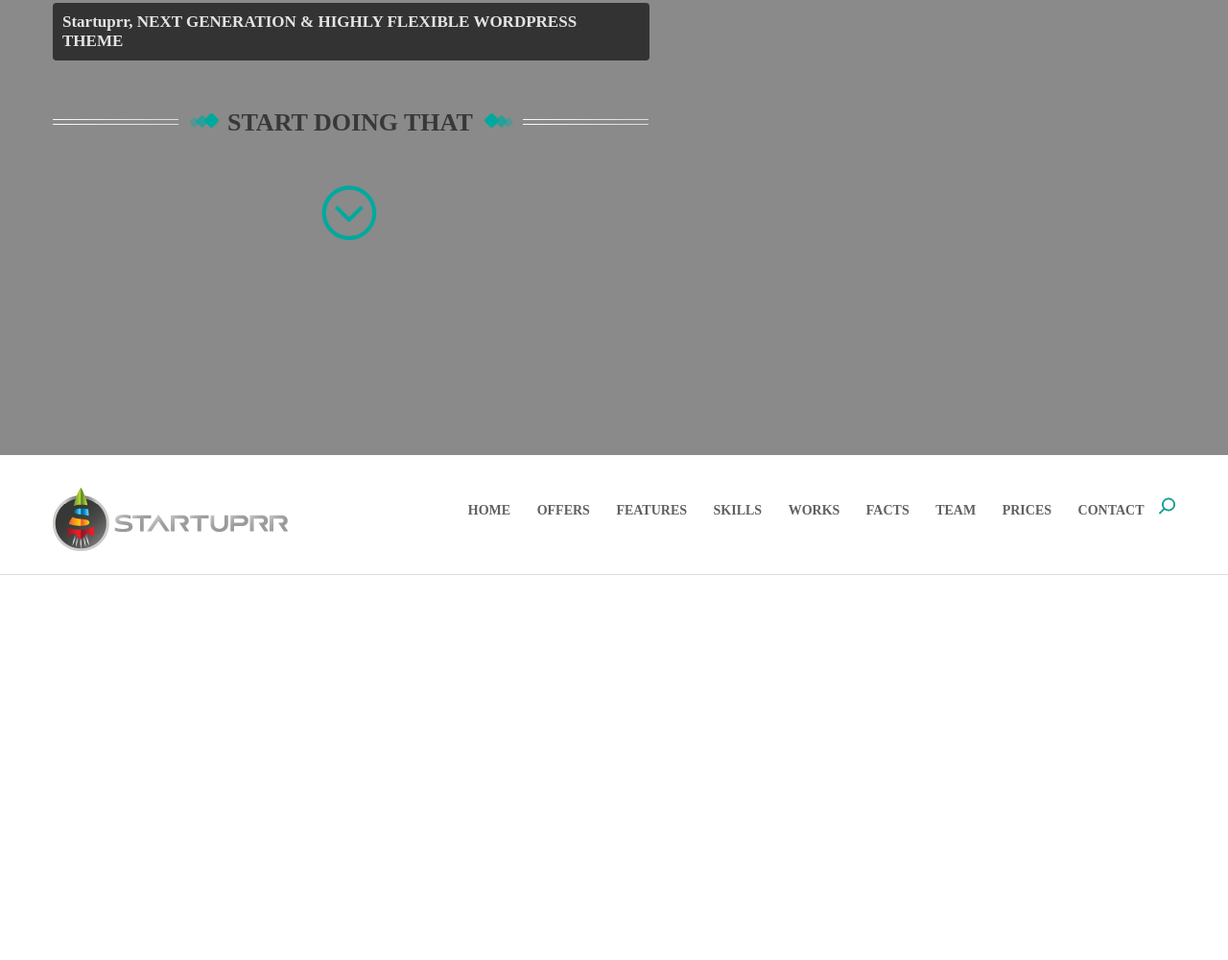
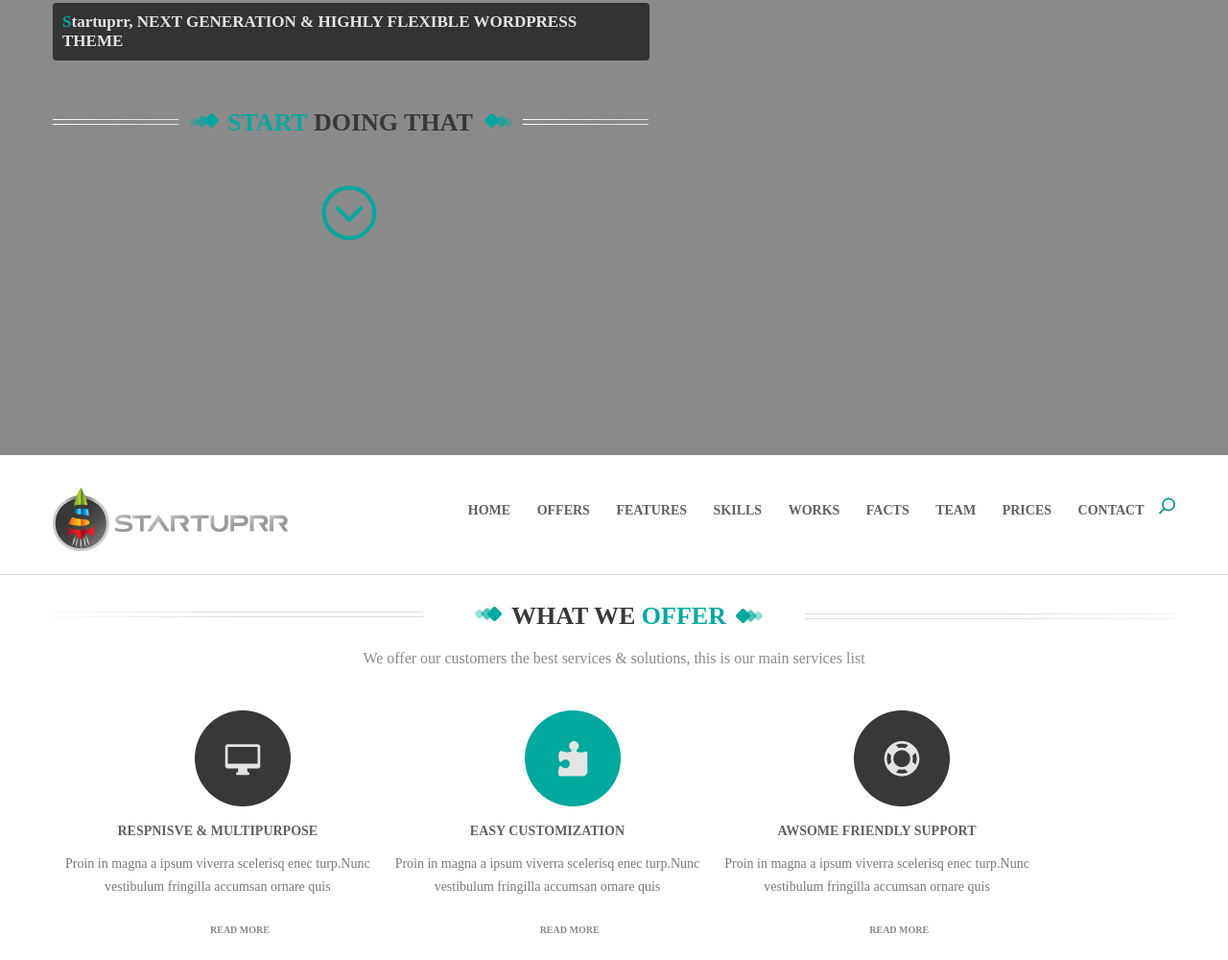
Before and after one commit to Crena/Startuprr-OnePage, a plain HTML site: page index.html in a window 1280 px wide. Shown: the part 316-1316 px from the top of the page at 96% size. Before the commit the page ends 915 px from the top, so only its background shows below. Drawn offline with Linux system fonts and the light colour scheme; a web font is replaced by a local one.

Commit message:
Fix some details in header and add the what we offer session

```diff
--- a/css/style.css
+++ b/css/style.css
@@ -43,7 +43,7 @@ body {
     padding: 2px;
 }
 
-.home-text h3 {
+.home-text-h3 {
     font-size: 17px;
     font-family: "Raleway";
     color: #e4e4e4;
@@ -163,3 +163,137 @@ header {
     width: 100%;
     padding-bottom: 20px;
 }
+
+.title {
+    width: 100%;
+    display: inline-block;
+    text-align: center;
+}
+
+.green-color {
+    color: #00a99d;
+}
+
+.title h3 {
+    font-size: 26px;
+    font-family: "Raleway";
+    color: rgb(56, 56, 56);
+    font-weight: bold;
+    text-transform: uppercase;
+    line-height: 0.769;
+    text-align: center;
+    display: inline-block;
+    margin-top: 33px;
+    position: relative;
+    max-width: 20%;
+}
+
+.title h3:before {
+    content: "";
+    display: block;
+    position: absolute;
+    background-image: url(../images/left-shape.png);
+    background-repeat: no-repeat;
+    width: 28px;
+    height: 15px;
+    left: -38px;
+}
+
+.title h3:after {
+    content: "";
+    display: block;
+    position: absolute;
+    background-image: url(../images/right-shape.png);
+    background-repeat: no-repeat;
+    width: 28px;
+    height: 15px;
+    right: -38px;
+    top: 2px;
+}
+
+.left-line {
+    display: block;
+    float: left;
+    background-image: url(../images/left-line.png);
+    background-repeat: no-repeat;
+    height: 13px;
+    display: inline-block;
+    margin-top: 38px;
+    width: 33%;
+    background-size: 100% auto;
+    margin-right: 40px;
+    box-sizing: border-box;
+}
+
+.right-line {
+    background-image: url(../images/right-line.png);
+    background-repeat: no-repeat;
+    height: 13px;
+    display: inline-block;
+    width: 33%;
+    margin-left: 30px;
+    float: right;
+    margin-top: 40px;
+}
+
+.title-p {
+    font-size: 16px;
+    font-family: "Raleway";
+    color: rgb(138, 138, 138);
+    line-height: 1;
+    text-align: center;
+    margin: 0;
+}
+
+.we-offer {
+    float: left;
+    display: inline;
+    padding-top: 45px;
+}
+
+.we-offer h3 {
+    font-size: 14px;
+    font-family: "Raleway";
+    color: rgb(96, 96, 96);
+    font-weight: bold;
+    text-transform: uppercase;
+    text-align: center;
+}
+
+.we-offer p {
+    font-size: 14px;
+    font-family: "Raleway";
+    color: rgb(122, 122, 122);
+    line-height: 1.714;
+    text-align: center;
+}
+
+.offers {
+    float: left;
+    padding: 0 13px;
+}
+
+.offers img {
+    text-align: center;
+    padding-left: 135px;
+}
+
+.offers h5 {
+    font-size: 10px;
+    font-family: "Raleway";
+    color: #8a8a8a;
+    font-weight: bold;
+    text-transform: uppercase;
+    width: 80px;
+    margin-left: 141px;
+    padding: 10px;
+}
+
+.offers h5:hover {
+    border-radius: 4px;
+    background-color: #00a99d;
+    color: #ffffff;
+    width: 80px;
+    box-sizing: border-box;
+    padding: 10px;
+}
--- a/index.html
+++ b/index.html
@@ -12,7 +12,7 @@
             <div class="home-text">
                 <h4> what are you waiting for ?</h4>
                 <h1> let's be creative !</h1>
-                <h3> Startuprr, NEXT GENERATION & HIGHLY FLEXIBLE WORDPRESS THEME</h3>
+                <h3 class="home-text-h3"> <span class="green-color"> S</span>tartuprr, NEXT GENERATION & HIGHLY FLEXIBLE WORDPRESS THEME</h3>
             </div>
             <div class="start-doing">
                 <div class="start-doing-left">
@@ -23,7 +23,7 @@
                         <li><img src="images/shape1.png"></li>
                     </ul>
                 </div>
-                <h3>Start doing that </h3>
+                <h3> <span class="green-color">Start</span> doing that </h3>
                 <div class="start-doing-right">
                     <ul>
                         <li><img src="images/shape1.png"></li>
@@ -60,6 +60,34 @@
         </div>
     </header>
     <section class="what-we-offer">
+        <div class="container">
+            <div class="title">
+                <span class="left-line"></span>
+                <h3>what we <span class="green-color">offer</span></h3>
+                <span class="right-line"></span>
+                <p class="title-p"> We offer our customers the best services & solutions, this is our main services list</p>
+            </div>
+            <div class="we-offer">
+                <div class="offers">
+                    <img src="images/icon-1.png">
+                    <h3>respnisve & multipurpose</h3>
+                    <p>Proin in magna a ipsum viverra scelerisq enec turp.Nunc</br>vestibulum fringilla accumsan ornare quis</p>
+                    <h5> Read More</h5>
+                </div>
+                <div class="offers">
+                    <img src="images/icon-2.png">
+                    <h3>easy customization</h3>
+                    <p>Proin in magna a ipsum viverra scelerisq enec turp.Nunc</br> vestibulum fringilla accumsan ornare quis</p>
+                    <h5> Read More</h5>
+                </div>
+                <div class="offers">
+                    <img src="images/icon-3.png">
+                    <h3>awsome friendly support</h3>
+                    <p>Proin in magna a ipsum viverra scelerisq enec turp.Nunc</br> vestibulum fringilla accumsan ornare quis</p>
+                    <h5> Read More</h5>
+                </div>
+            </div>
+        </div>
     </section>
 </body>
 
```
Also changed, not shown: images/icon-1.png (added), images/icon-2.png (added), images/icon-3.png (added), images/left-line.png (added), images/left-shape.png (added), images/right-line.png (added), images/right-shape.png (added).
